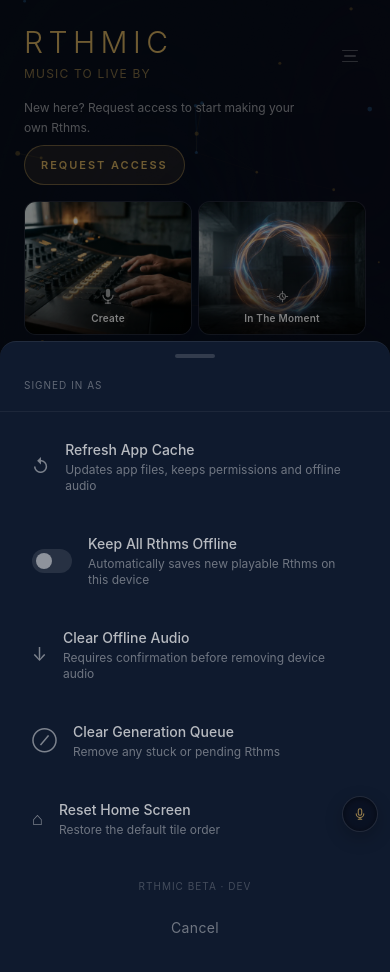
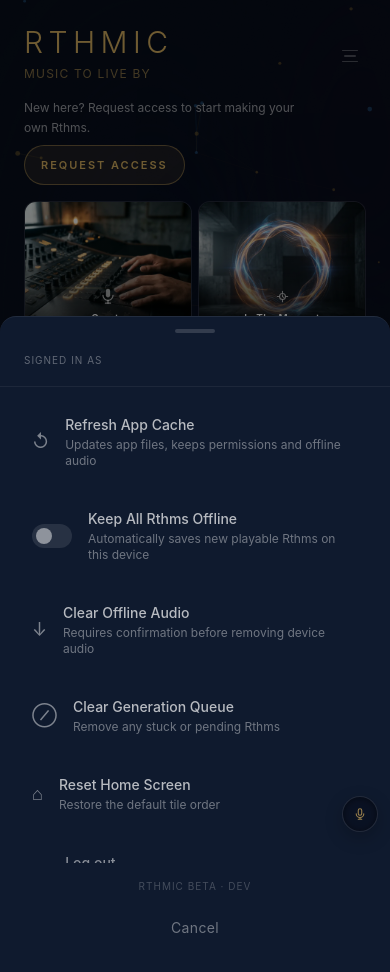
Before and after one commit to doug949/rthmic, a Next.js app: page / in a window 390 px wide. Both pictures are taken after a click on the button 350 px from the left and 56 px from the top of the page. Built offline with nearby package versions, Linux system fonts and the light colour scheme; no server answers.

Commit message:
Fix mobile menu safe-area sizing

```diff
--- a/app/components/AppMenu.tsx
+++ b/app/components/AppMenu.tsx
@@ -106,11 +106,12 @@ export function AppMenu({ open, onClose }: AppMenuProps) {
         className="fixed left-0 right-0 z-50 rounded-t-2xl flex flex-col"
         style={{
           bottom: 0,
-          height: "75vh",
-          maxHeight: "75vh",
+          height: "min(78dvh, calc(100dvh - env(safe-area-inset-top, 0px) - 16px))",
+          maxHeight: "calc(100dvh - env(safe-area-inset-top, 0px) - 16px)",
           background: "#0f1a2e",
           borderTop: "1px solid rgba(255,255,255,0.08)",
           paddingBottom: "calc(env(safe-area-inset-bottom, 0px) + 20px)",
+          overflow: "hidden",
         }}
       >
         <div className="flex justify-center pt-3 pb-1"><div className="w-10 h-1 rounded-full bg-white/15" /></div>
@@ -118,7 +119,7 @@ export function AppMenu({ open, onClose }: AppMenuProps) {
           <p className="text-[10px] text-white/25 uppercase tracking-widest mb-0.5">Signed in as</p>
           <p className="text-sm text-white/60 font-medium tracking-wide">{userCode || "RTHMIC"}</p>
         </div>
-        <div className="flex-1 overflow-y-auto flex flex-col px-4 pt-3 gap-2">
+        <div className="flex-1 min-h-0 overflow-y-auto flex flex-col px-4 pt-3 gap-2" style={{ WebkitOverflowScrolling: "touch", overscrollBehavior: "contain" }}>
           {isAdmin && (
             <>
               <MenuRow icon="✎" title="Codex Notes" detail="Review quick notes captured in the app" onClick={() => go("/codex-notes")} />
--- a/app/page.tsx
+++ b/app/page.tsx
@@ -363,11 +363,12 @@ export default function Home() {
             className="fixed left-0 right-0 z-50 rounded-t-2xl flex flex-col"
             style={{
               bottom: 0,
-              height: "75vh",
-              maxHeight: "75vh",
+              height: "min(78dvh, calc(100dvh - env(safe-area-inset-top, 0px) - 16px))",
+              maxHeight: "calc(100dvh - env(safe-area-inset-top, 0px) - 16px)",
               background: "#0f1a2e",
               borderTop: "1px solid rgba(255,255,255,0.08)",
               paddingBottom: "calc(env(safe-area-inset-bottom, 0px) + 20px)",
+              overflow: "hidden",
             }}
           >
             <div className="flex justify-center pt-3 pb-1">
@@ -377,7 +378,7 @@ export default function Home() {
               <p className="text-[10px] text-white/25 uppercase tracking-widest mb-0.5">Signed in as</p>
               <p className="text-sm text-white/60 font-medium tracking-wide">{userCode}</p>
             </div>
-            <div className="flex-1 overflow-y-auto flex flex-col px-4 pt-3 gap-2">
+            <div className="flex-1 min-h-0 overflow-y-auto flex flex-col px-4 pt-3 gap-2" style={{ WebkitOverflowScrolling: "touch", overscrollBehavior: "contain" }}>
               {isAdmin && (
                 <>
                   <button
```
